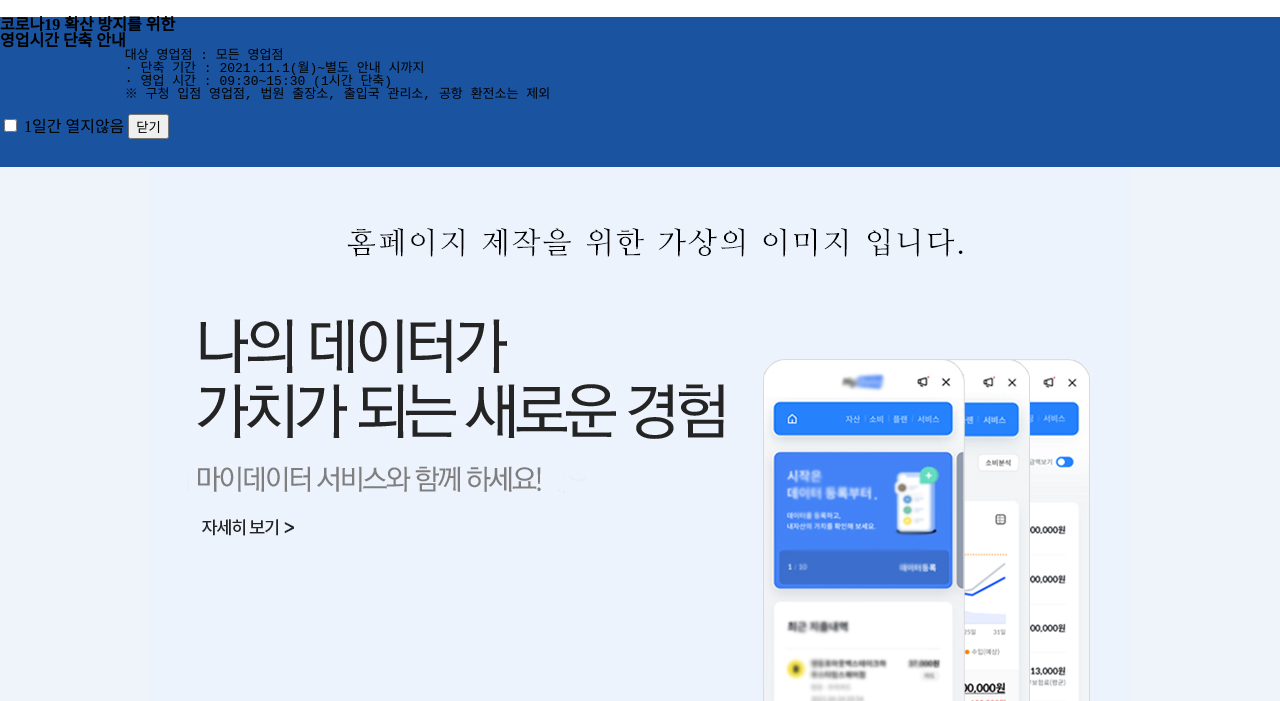
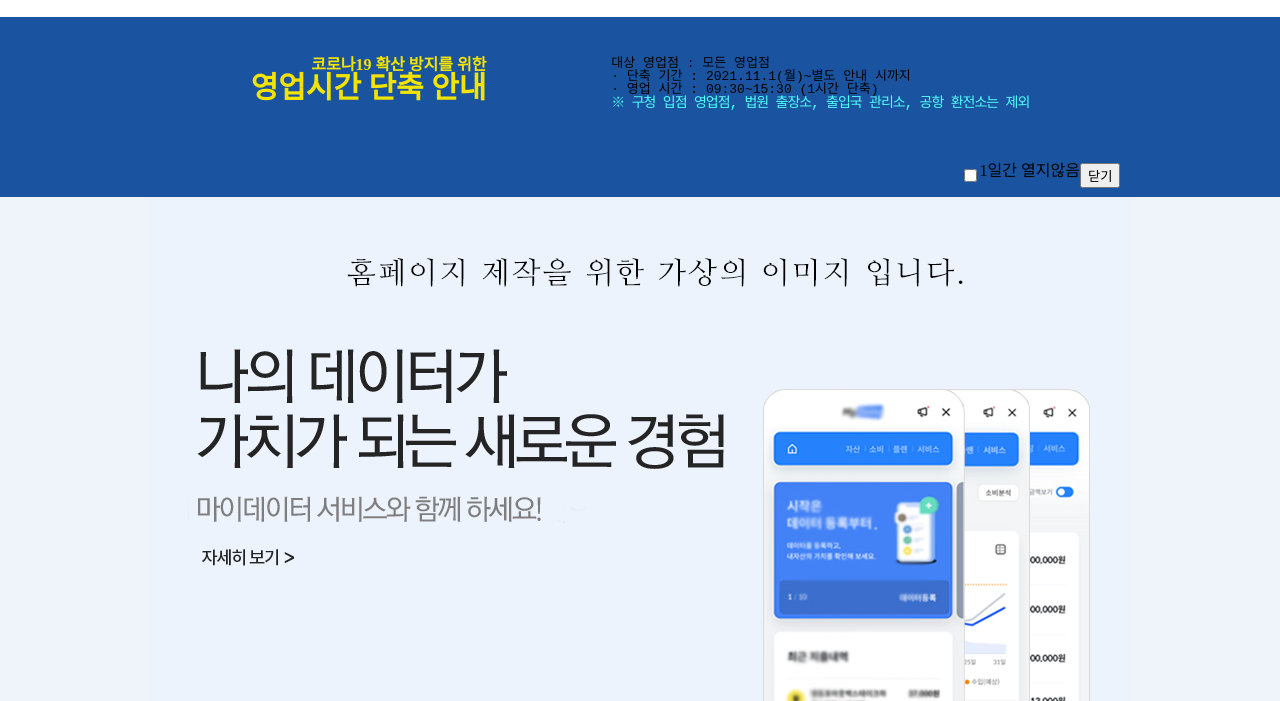
Before and after one commit to leeegarden/bankclonecoding, a plain HTML site: page index.html in a window 1280 px wide. Shown: the part 57-758 px from the top of the page. Drawn offline with Linux system fonts and the light colour scheme.

Commit message:
배너 css

```diff
--- a/assets/css/nav.css
+++ b/assets/css/nav.css
@@ -61,7 +61,21 @@ header{
 
 /* 코로나 배너 */
 #corona{
-    height:150px;
+    height:180px;
     background-color: rgb(26, 84, 160);
-
+    margin:0 auto;
 }
+.coronatext>ul{
+    display:flex;
+    justify-content: center;
+    padding:40px;
+}
+.coronatext>ul>li>h2{
+    text-align: right;
+    color: rgb(243, 227, 0);
+}
+#corona>div>form{
+    display:flex;
+    justify-content: center;
+    margin-left:800px;
+}
--- a/index.html
+++ b/index.html
@@ -69,7 +69,7 @@
             <ul>
                 <li>
                     <h2>코로나19 확산 방지를 위한<br>
-                    <span>영업시간 단축 안내</span>
+                    <span style="font-size:30px;">영업시간 단축 안내</span>
                     </h2>
                 </li>
                 <li>
@@ -77,13 +77,10 @@
                 대상 영업점 : 모든 영업점
                 · 단축 기간 : 2021.11.1(월)~별도 안내 시까지
                 · 영업 시간 : 09:30~15:30 (1시간 단축)
-                ※ 구청 입점 영업점, 법원 출장소, 출입국 관리소, 공항 환전소는 제외
+                <span style="color:#fff;font-size:14px;letter-spacing:-1px;color:#52fff9;">※ 구청 입점 영업점, 법원 출장소, 출입국 관리소, 공항 환전소는 제외</span>
                 </pre>
                 </li>
             </ul>
-
-
-
         </div>
 
         <div>
```
